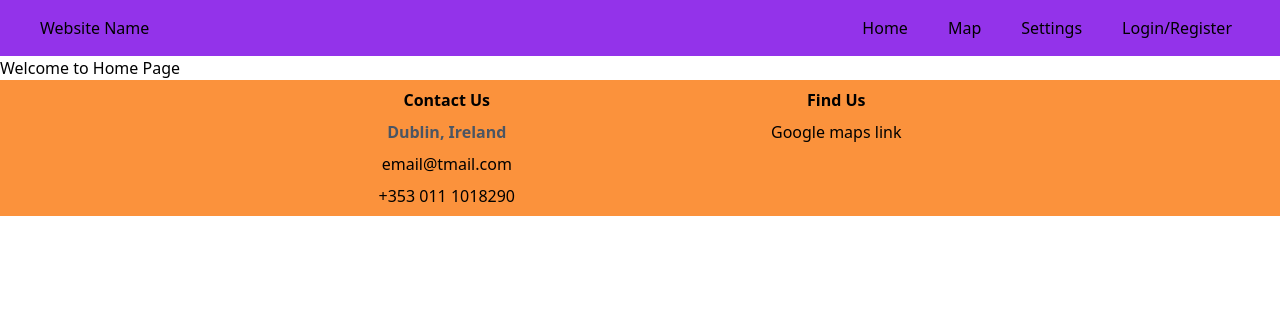
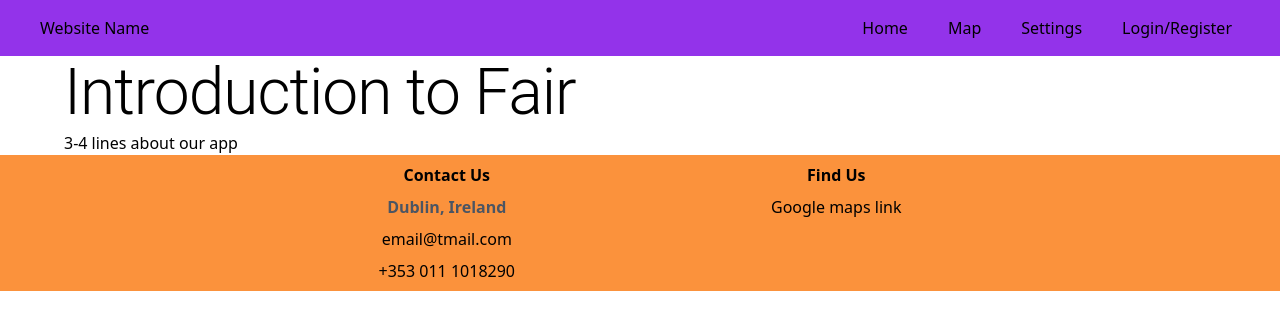
Before and after one commit to Naveen-Jaisankar/COMP47360-Web-Application, a React (Vite) app in the folder FrontEnd/air-quality-app/: page / in a window 1280 px wide. Shown: the top 330 px of the page. Built offline with nearby package versions, Linux system fonts and the light colour scheme; no server answers.

Commit message:
Basic semantic homepage no stylings

```diff
--- a/FrontEnd/air-quality-app/package.json
+++ b/FrontEnd/air-quality-app/package.json
@@ -19,6 +19,7 @@
     "postcss-preset-env": "^9.5.14",
     "react": "^18.2.0",
     "react-dom": "^18.2.0",
+    "react-helmet": "^6.1.0",
     "react-router-dom": "^6.23.1"
   },
   "devDependencies": {
--- a/FrontEnd/air-quality-app/src/pages/Home.jsx
+++ b/FrontEnd/air-quality-app/src/pages/Home.jsx
@@ -1,8 +1,29 @@
+import {Container, Typography} from "@mui/material";
+import {Helmet} from 'react-helmet';
+
 const Home = () =>{
     return(
-        <div>
-            <h1>Welcome to Home Page</h1>
-        </div>
+       <>
+       <Helmet>
+
+       </Helmet>
+
+       {/* Introduction Section */}
+       <section>
+       <Container className="hero-component">
+        <Typography variant="h1" component='h1' sx={{fontSize: '4rem'}}>Introduction to Fair</Typography>
+        <Typography variant="p" component='a'>3-4 lines about our app</Typography>
+       </Container>
+       </section>
+
+        {/* Info-card Section */}
+       <section></section>
+
+       {/* Tutorial section */}
+       <section></section>
+
+
+       </>
     )
 }
 
```
Also changed, not shown: 1 other file (tests, documents, lock files or other folders).
